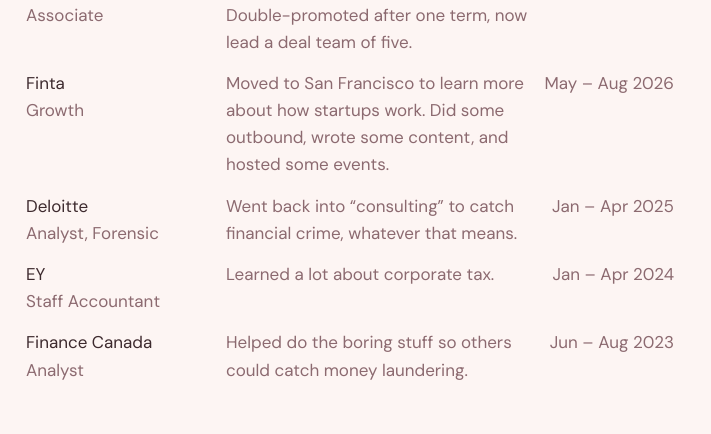
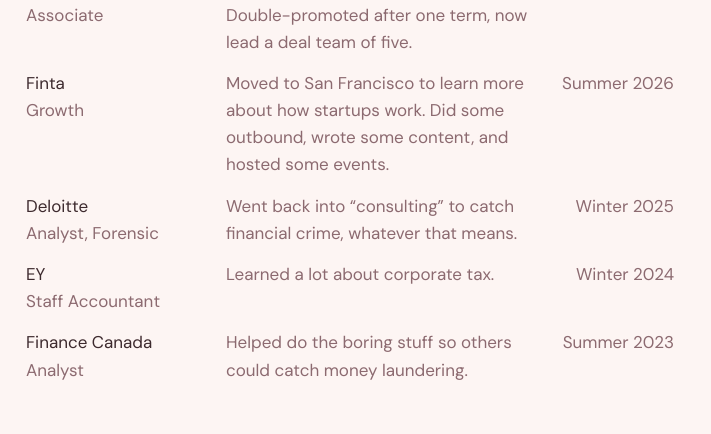
Before and after one commit to alexthedoor2004/alexthedoor2004.github.io, a plain HTML site: page index.html in a window 1280 px wide. Shown: the part 684-1118 px from the top of the page, without its empty margins (0-711 px from the left). Drawn offline with Linux system fonts and the light colour scheme.

Commit message:
Use season labels for experience dates
Co-Authored-By: Claude Opus 5.5 <noreply@anthropic.com>

```diff
--- a/index.html
+++ b/index.html
@@ -41,22 +41,22 @@
         <div class="row dated rise" style="--i:6">
           <div class="co"><a href="https://www.finta.com" target="_blank" rel="noopener">Finta</a><span class="role">Growth</span></div>
           <p>Moved to San Francisco to learn more about how startups work. Did some outbound, wrote some content, and hosted some events.</p>
-          <span class="when">May – Aug 2026</span>
+          <span class="when">Summer 2026</span>
         </div>
         <div class="row dated rise" style="--i:7">
           <div class="co"><a href="https://www.deloitte.com/ca/en.html" target="_blank" rel="noopener">Deloitte</a><span class="role">Analyst, Forensic</span></div>
           <p>Went back into “consulting” to catch financial crime, whatever that means.</p>
-          <span class="when">Jan – Apr 2025</span>
+          <span class="when">Winter 2025</span>
         </div>
         <div class="row dated rise" style="--i:8">
           <div class="co"><a href="https://www.ey.com/en_ca" target="_blank" rel="noopener">EY</a><span class="role">Staff Accountant</span></div>
           <p>Learned a lot about corporate tax.</p>
-          <span class="when">Jan – Apr 2024</span>
+          <span class="when">Winter 2024</span>
         </div>
         <div class="row dated rise" style="--i:9">
           <div class="co"><a href="https://www.canada.ca/en/department-finance.html" target="_blank" rel="noopener">Finance Canada</a><span class="role">Analyst</span></div>
           <p>Helped do the boring stuff so others could catch money laundering.</p>
-          <span class="when">Jun – Aug 2023</span>
+          <span class="when">Summer 2023</span>
         </div>
       </div>
     </section>
```
